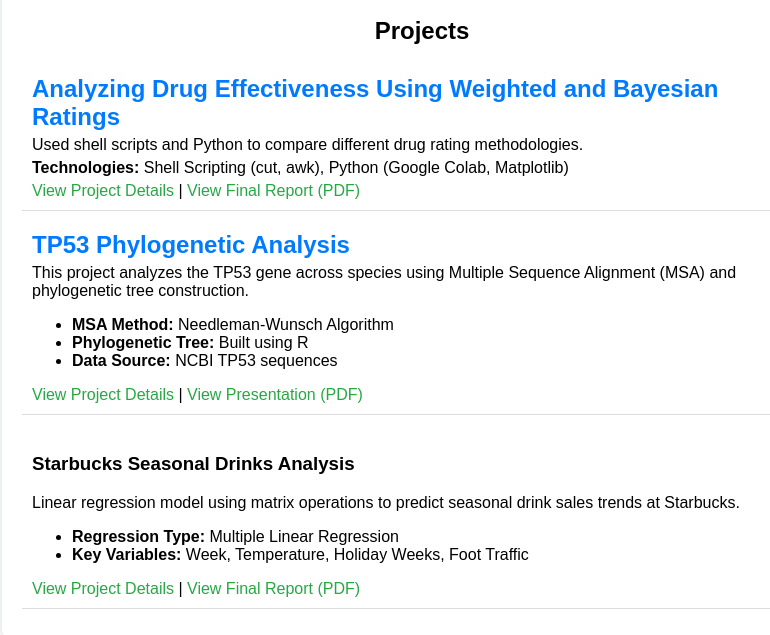
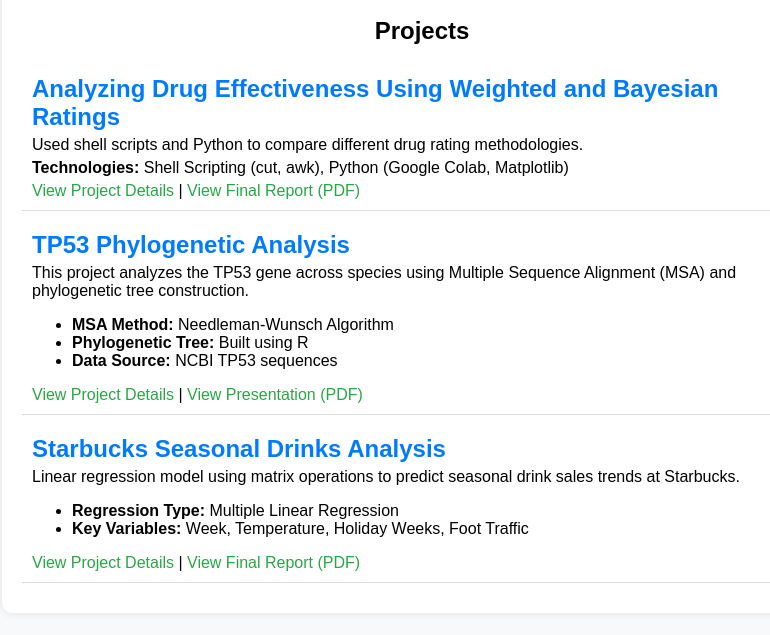
Before and after one commit to MartinS34/MartinS34, a plain HTML site: page index.html in a window 1280 px wide. Shown: the part 149-784 px from the top of the page, without its empty margins (218-988 px from the left). Drawn offline with Linux system fonts and the light colour scheme.

Commit message:
Update index.html

```diff
--- a/index.html
+++ b/index.html
@@ -75,7 +75,7 @@
 
         <!-- Starbucks Seasonal Drinks Analysis -->
         <div class="project">
-            <h3>Starbucks Seasonal Drinks Analysis</h3>
+            <h2>Starbucks Seasonal Drinks Analysis</h2>
             <p>Linear regression model using matrix operations to predict seasonal drink sales trends at Starbucks.</p>
             <ul>
                 <li><strong>Regression Type:</strong> Multiple Linear Regression</li>
```
